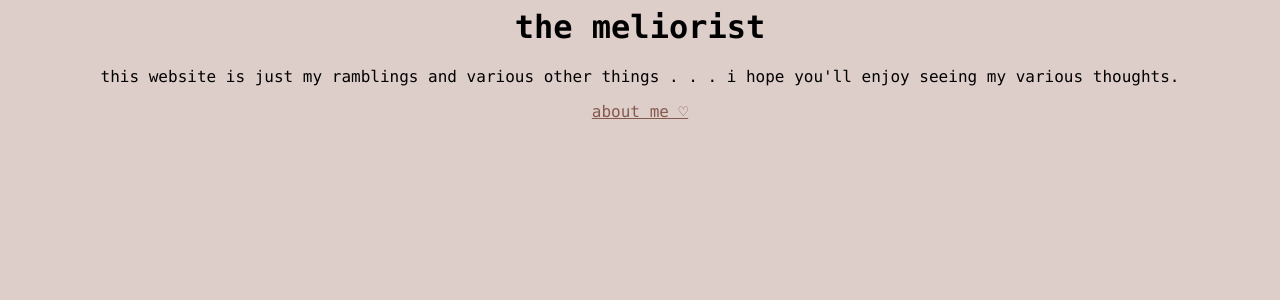
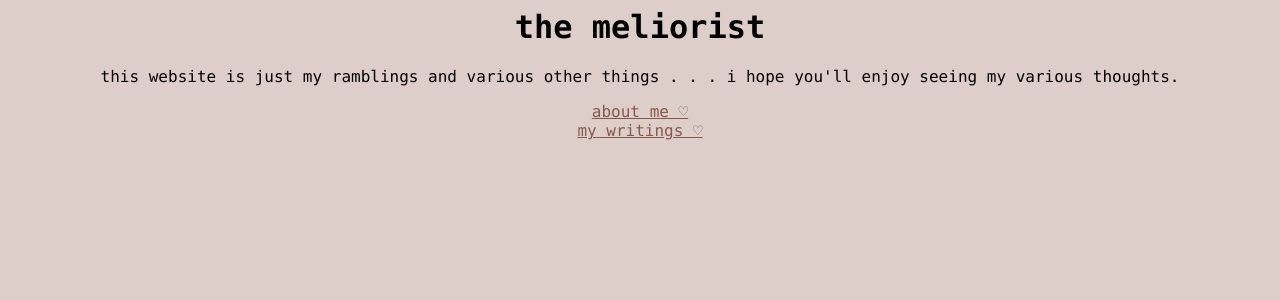
Before and after one commit to the-meliorist/the-meliorist.github.io, a Jekyll site: the page index.html, which Jekyll copies as it is, in a window 1280 px wide. Shown: the top 300 px of the page. Built offline with Jekyll 4.4.1, drawn with Linux system fonts in a browser that asks for light colours.

Commit message:
Update index.html

```diff
--- a/index.html
+++ b/index.html
@@ -12,4 +12,5 @@ body {
     <h1>the meliorist</h1>
 
     <p>this website is just my ramblings and various other things . . . i hope you'll enjoy seeing my various thoughts.</p>
-     <a href="about.html" style="color:#85594e"> about me ♡</a>
+     <a href="about.html" style="color:#85594e"> about me ♡</a> <br>
+      <a href="writings.html" style="color:#85594e"> my writings ♡</a>
```
